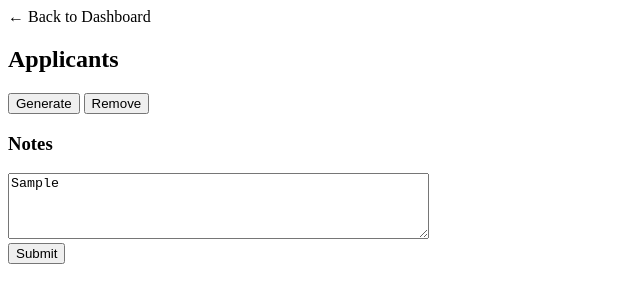
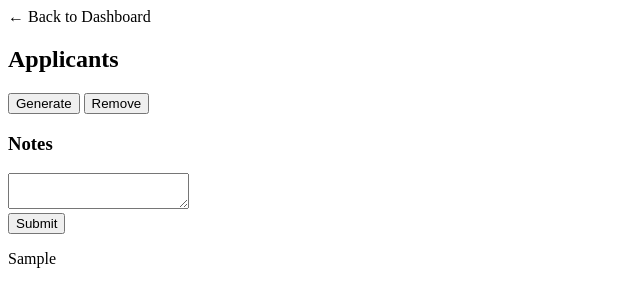
Before and after one commit to keshimwe/LeaseUp-Dashboard, a website: page public/units.html in a window 1280 px wide. Both pictures are taken after typing "Sample" into the empty fields and a click on the button "Submit". Shown: the whole page, without its empty margins (0-640 px from the left). Drawn offline with Linux system fonts and the light colour scheme; no server answers.

Commit message:
rendered notes per unit dynamically using localStorage

```diff
--- a/public/units.html
+++ b/public/units.html
@@ -29,9 +29,11 @@
 
     <div class="notes" id ="notes">
         <h3>Notes</h3>
-        <textarea name="comment" rows="4" cols="50"></textarea><br>
+        <textarea class="note-input" id="note-input" ></textarea><br>
         <button class="note-submit" id="note-submit">Submit</button>
     </div>
+
+    <div id="notes-saved"></div>
 
 <script src="units.js"></script>
 </body>
--- a/public/units.js
+++ b/public/units.js
@@ -30,7 +30,42 @@ async function getDetails() {
        <p>Lease Start: ${unit.leaseStart}</p>
        <p>Lease End:   ${unit.leaseEnd}</p>
        `
+    }
 
 
+    let notes = {}
+    const notesArea = document.getElementById("note-input")
+     console.log(notesArea.value,"hey")
 
+    const noteButton = document.getElementById("note-submit")
+    noteButton.addEventListener("click", function() {
+       const comment = notesArea.value
+      if (!notes[id]) {
+        notes[id] = []
       }
+       notes[id].push(comment)
+
+       localStorage.setItem("notes", JSON.stringify(notes))
+
+       displayNotes()
+       notesArea.value = ""
+    })
+
+    function displayNotes(){
+        const savedNotes = document.getElementById("notes-saved")
+        savedNotes.innerHTML = ""
+      const unitNotes = notes[id] || []
+        unitNotes.forEach(notes =>{
+            savedNotes.innerHTML +=
+            ` <p>${notes}</p>`
+
+        })
+    }
+
+    const savedNotes = localStorage.getItem("notes")
+       if ( savedNotes) {
+        notes = JSON.parse(savedNotes)
+
+       }
+
+    displayNotes()
```
